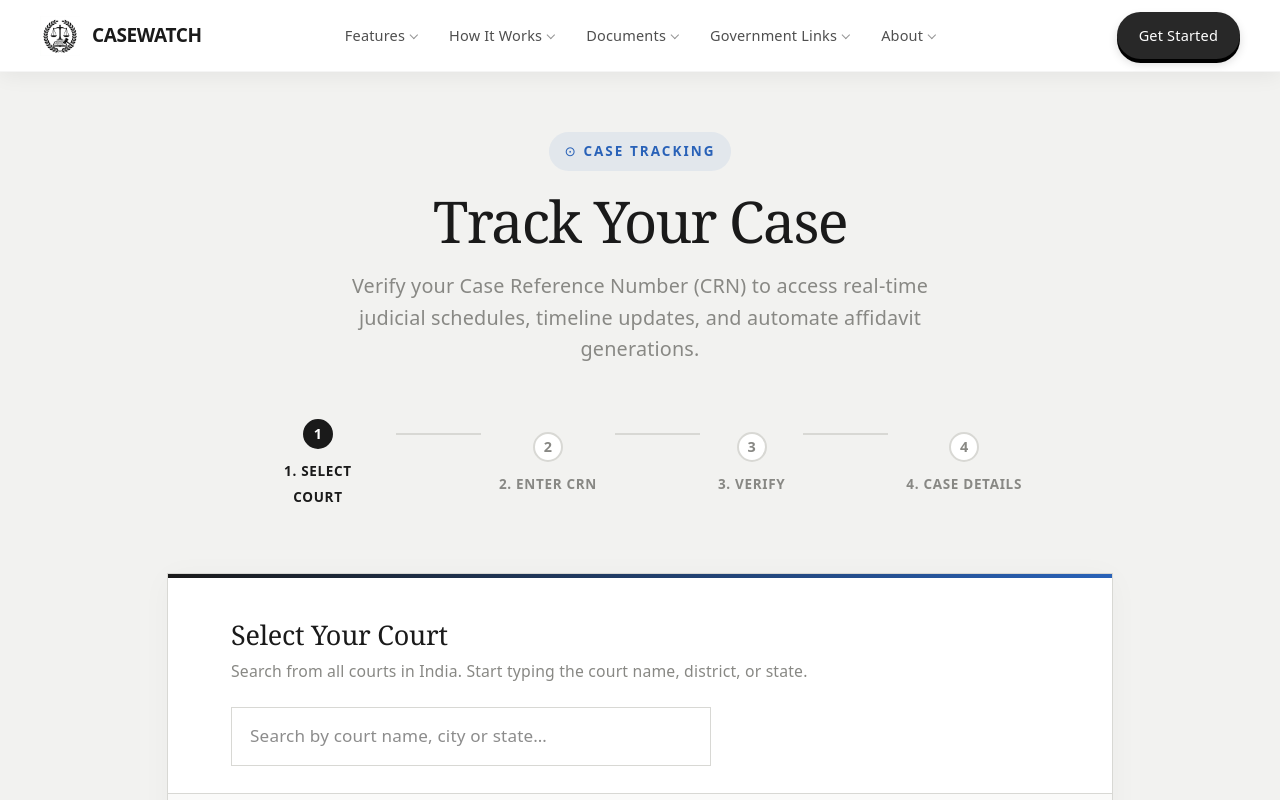
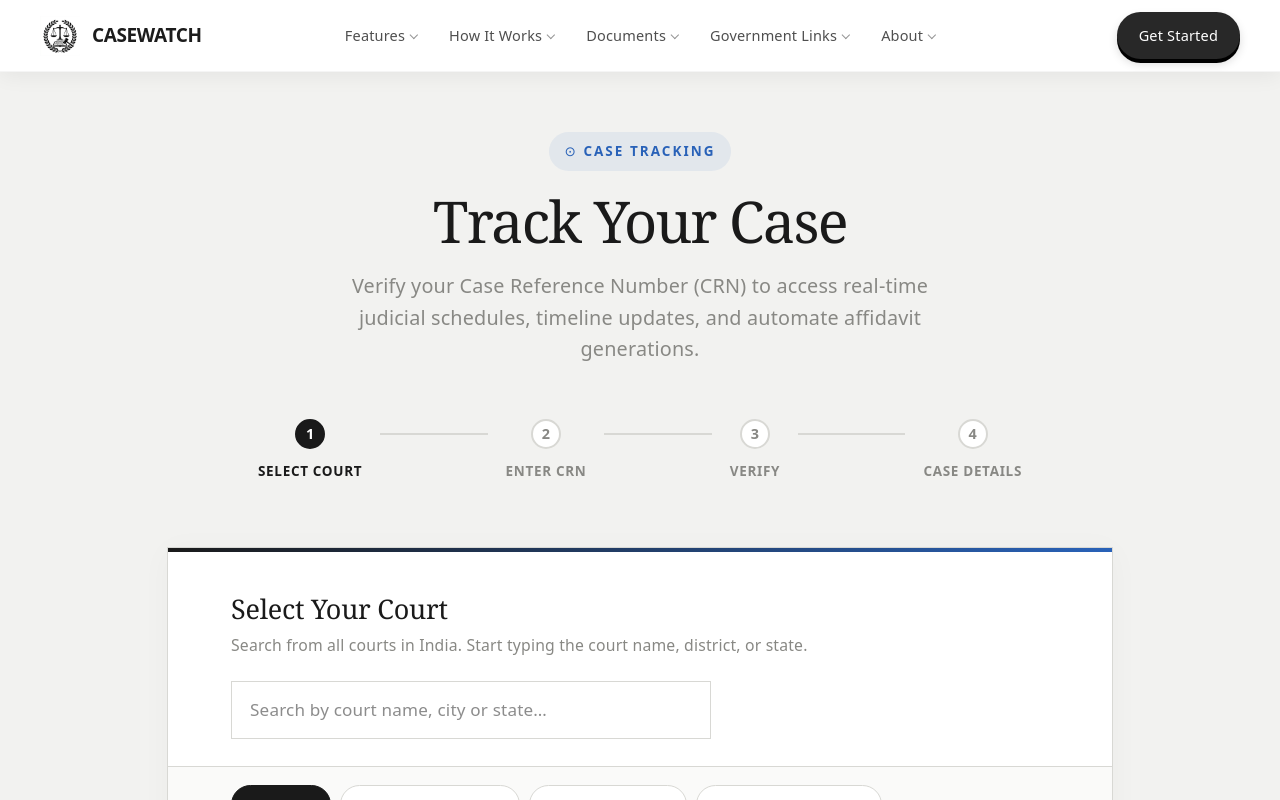
Before and after one commit to kritiahlawat8-sys/CASEWATCH, a React (Vite) app: page /track-case in a window 1280 px wide. Shown: the top 800 px of the page. Built offline with nearby package versions, Linux system fonts and the light colour scheme.

Commit message:
Update Navbar logo color, TrackCase page step alignment, sticky navbar, and step labels

```diff
--- a/src/components/Navbar.css
+++ b/src/components/Navbar.css
@@ -72,6 +72,7 @@ body {
   gap: 12px;
   text-decoration: none;
   transition: transform 0.2s ease;
+  color: var(--text-primary);
 }
 
 .navbar-logo:hover {
--- a/src/pages/TrackCasePage.css
+++ b/src/pages/TrackCasePage.css
@@ -25,7 +25,7 @@
   font-family: var(--font-sans);
   color: var(--text-accent);
   box-sizing: border-box;
-  overflow-x: hidden;
+  overflow-x: clip;
 }
 
 /* 1. Fixed Navigation Bar */
@@ -181,7 +181,7 @@
 /* 4. Progress Flow Steps */
 .progress-flow-container {
   display: flex;
-  align-items: center;
+  align-items: flex-start;
   justify-content: space-between;
   max-width: 800px;
   margin: 0 auto 3.5rem;
--- a/src/pages/TrackCasePage.tsx
+++ b/src/pages/TrackCasePage.tsx
@@ -105,19 +105,19 @@ const TrackCasePage: React.FC<TrackCasePageProps> = ({ onProceed }) => {
         <div className="progress-flow-container" aria-label="Tracking step progression">
           <div className={`progress-step-item ${stepClass(1)}`}>
             <div className="progress-step-node">{currentStep > 1 ? '✓' : '1'}</div>
-            <div className="progress-step-label">1. Select Court</div>
+            <div className="progress-step-label">Select Court</div>
           </div>
           <div className={`progress-step-item ${stepClass(2)}`}>
             <div className="progress-step-node">{currentStep > 2 ? '✓' : '2'}</div>
-            <div className="progress-step-label">2. Enter CRN</div>
+            <div className="progress-step-label">Enter CRN</div>
           </div>
           <div className={`progress-step-item ${stepClass(3)}`}>
             <div className="progress-step-node">{currentStep > 3 ? '✓' : '3'}</div>
-            <div className="progress-step-label">3. Verify</div>
+            <div className="progress-step-label">Verify</div>
           </div>
           <div className={`progress-step-item ${stepClass(4)}`}>
             <div className="progress-step-node">4</div>
-            <div className="progress-step-label">4. Case Details</div>
+            <div className="progress-step-label">Case Details</div>
           </div>
         </div>
 
```
